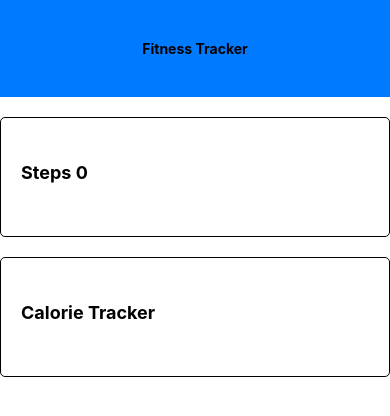
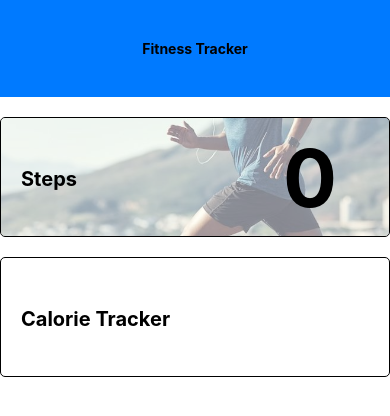
Before and after one commit to momiah/fitness-tracker, a React Native app: screen / in a window 390 px wide. Shown: the top 416 px of the page. Built offline with nearby package versions, Linux system fonts and the light colour scheme.

Commit message:
Steps component update

```diff
--- a/App.js
+++ b/App.js
@@ -1,6 +1,6 @@
 import React, { useEffect, useState } from 'react';
 import { View, Text, StyleSheet, Image } from 'react-native';
-import StepCounterComponent, {steps} from './components/StepCounter';
+import StepCounterComponent, { steps } from './components/StepCounter';
 import CalorieTracker from './components/CalorieTracker';
 
 const App = () => {
@@ -29,10 +29,11 @@ const App = () => {
       </View>
 
       <View style={[styles.content, showStepCounter && styles.activeContent]}>
-        <Text style={styles.title} onPress={handleToggleStepCounter}>
-          Steps {steps}
-        </Text>
-        {showStepCounter && <StepCounterComponent onStepsChange={handleStepsChange}/>}
+        {showStepCounter ? <Text style={styles.back} onPress={handleToggleStepCounter}>⇐</Text>
+          : <Text style={styles.title} onPress={handleToggleStepCounter}>Steps </Text>}
+        {showStepCounter ? '' : <Text style={styles.score}>{steps}</Text>}
+        {!showStepCounter && <Image source={require('./assets/running.jpeg')} style={styles.image} />}
+        {showStepCounter && <StepCounterComponent onStepsChange={handleStepsChange} />}
       </View>
 
       <View style={[styles.content, showCalorieTracker && styles.activeContent]}>
@@ -56,11 +57,6 @@ const styles = StyleSheet.create({
     alignItems: 'center',
     fontWeight: 'bold',
   },
-  title: {
-    fontSize: 20,
-    fontWeight: 'bold',
-    color: '#fff',
-  },
   content: {
     marginTop: 20,
     justifyContent: 'center',
@@ -71,6 +67,7 @@ const styles = StyleSheet.create({
     paddingVertical: 10,
     borderRadius: 5,
     height: 120,
+    overflow: 'hidden'
   },
   activeContent: {
     backgroundColor: 'white',
@@ -78,11 +75,39 @@ const styles = StyleSheet.create({
     justifyContent: 'flex-start',
   },
   title: {
-    fontSize: 18,
+    fontSize: 20,
     fontWeight: 'bold',
     marginBottom: 10,
-    alignSelf: 'flex-start'
+    alignSelf: 'flex-start',
+    position: 'absolute',
+    top: '50%',
+    transform: [{ translateY: -10 }],
+    zIndex: 1,
   },
+
+  image: {
+    position: 'absolute',
+    width: 400,
+    height: 400,
+    opacity: 0.5,
+    justifyContent: 'center',
+    alignItems: 'center',
+
+  },
+  score: {
+    fontWeight: 'bold',
+    marginLeft: 230,
+    fontSize: 80,
+    zIndex: 1
+  },
+  back: {
+    position: 'absolute',
+    top: 0,
+    left: 10,
+    fontSize: 30,
+    fontWeight: 'bold',
+    zIndex: 1,
+  }
 
 });
 
--- a/components/CalorieTracker.js
+++ b/components/CalorieTracker.js
@@ -1,41 +1,45 @@
 import React, { useState } from 'react';
-import { View, Text, TextInput, TouchableOpacity, StyleSheet } from 'react-native';
+import { View, Text, TextInput, TouchableOpacity, StyleSheet, Image } from 'react-native';
 
-const CalorieTracker = () => {
-  const [Calories, setCalories] = useState(0);
-  const [inputCalories, setInputCalories] = useState('');
+const StepCounterComponent = ({ onStepsChange }) => {
+    const [steps, setSteps] = useState(0);
+    const [inputSteps, setInputSteps] = useState('');
 
     const handleInputChange = (text) => {
-    setInputCalories(text);
+      setInputSteps(text);
     };
 
-  const handleAddCalories = () => {
-    const parsedCalories = parseInt(inputCalories, 10);
-    if (!isNaN(parsedCalories)) {
-      setCalories(Calories + parsedCalories);
-      setInputCalories('');
+    const handleAddSteps = () => {
+      const parsedSteps = parseInt(inputSteps, 10);
+      if (!isNaN(parsedSteps)) {
+        setSteps(steps + parsedSteps);
+        setInputSteps('');
+        onStepsChange(steps + parsedSteps);
       }
     };
 
-  const handleResetCalories = () => {
-    setCalories(0);
+    const handleResetSteps = () => {
+      setSteps(0);
+      setInputSteps('');
+      onStepsChange(0);
     };
 
     return (
       <View style={styles.container}>
-      <Text style={styles.text}>Calories: {Calories}</Text>
+        <Image source={require('../assets/running.jpeg')}/>
+        <Text style={styles.text}>Steps: {steps}</Text>
         <TextInput
           style={styles.input}
           keyboardType="numeric"
-        placeholder="Enter Calories"
-        value={inputCalories}
+          placeholder="Enter steps"
+          value={inputSteps}
           onChangeText={handleInputChange}
         />
         <View style={styles.buttonContainer}>
-      <TouchableOpacity style={styles.button} onPress={handleAddCalories}>
-        <Text style={styles.buttonText}>Add Calories</Text>
+          <TouchableOpacity style={styles.button} onPress={handleAddSteps}>
+            <Text style={styles.buttonText}>Add Steps</Text>
           </TouchableOpacity>
-      <TouchableOpacity style={styles.button} onPress={handleResetCalories}>
+          <TouchableOpacity style={styles.button} onPress={handleResetSteps}>
             <Text style={styles.buttonText}>Reset</Text>
           </TouchableOpacity>
         </View>
@@ -48,7 +52,7 @@ const styles = StyleSheet.create({
     flex: 1,
     justifyContent: 'space-between',
     alignItems: 'center',
-
+    maxHeight: 200
   },
   text: {
     fontSize: 20,
@@ -80,7 +84,11 @@ const styles = StyleSheet.create({
   buttonContainer:{
     flexDirection: 'row',
     justifyContent: 'space-evenly'
+  },
+    image:{
+    height: 50,
+    width: 50
   }
 });
 
-export default CalorieTracker;
+export default StepCounterComponent;
--- a/components/StepCounter.js
+++ b/components/StepCounter.js
@@ -1,5 +1,5 @@
 import React, { useState } from 'react';
-import { View, Text, TextInput, TouchableOpacity, StyleSheet } from 'react-native';
+import { View, Text, TextInput, TouchableOpacity, StyleSheet, Image } from 'react-native';
 
 const StepCounterComponent = ({ onStepsChange }) => {
     const [steps, setSteps] = useState(0);
@@ -26,6 +26,7 @@ const StepCounterComponent = ({ onStepsChange }) => {
 
     return (
       <View style={styles.container}>
+        <Image source={require('../assets/running.jpeg')}/>
         <Text style={styles.text}>Steps: {steps}</Text>
         <TextInput
           style={styles.input}
@@ -83,6 +84,10 @@ const styles = StyleSheet.create({
   buttonContainer:{
     flexDirection: 'row',
     justifyContent: 'space-evenly'
+  },
+    image:{
+    height: 50,
+    width: 50
   }
 });
 
```
Also changed, not shown: assets/running.jpeg (added). Lines whose indentation alone changed are shown as unchanged.
